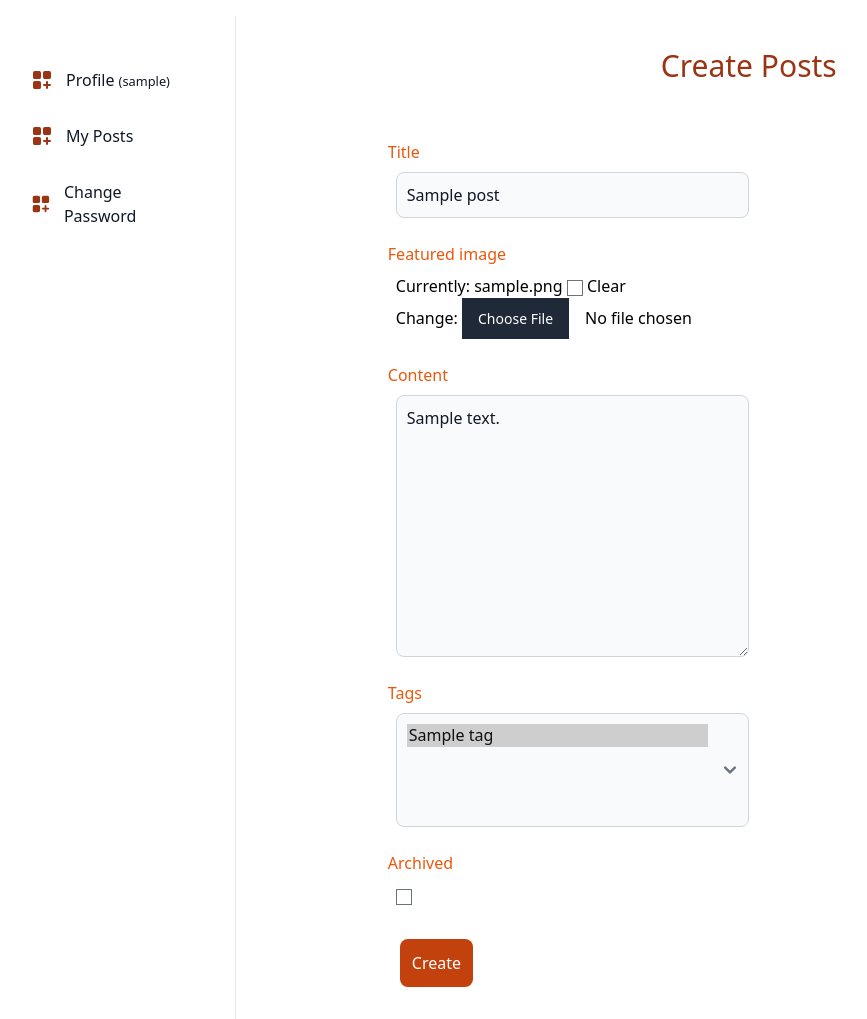
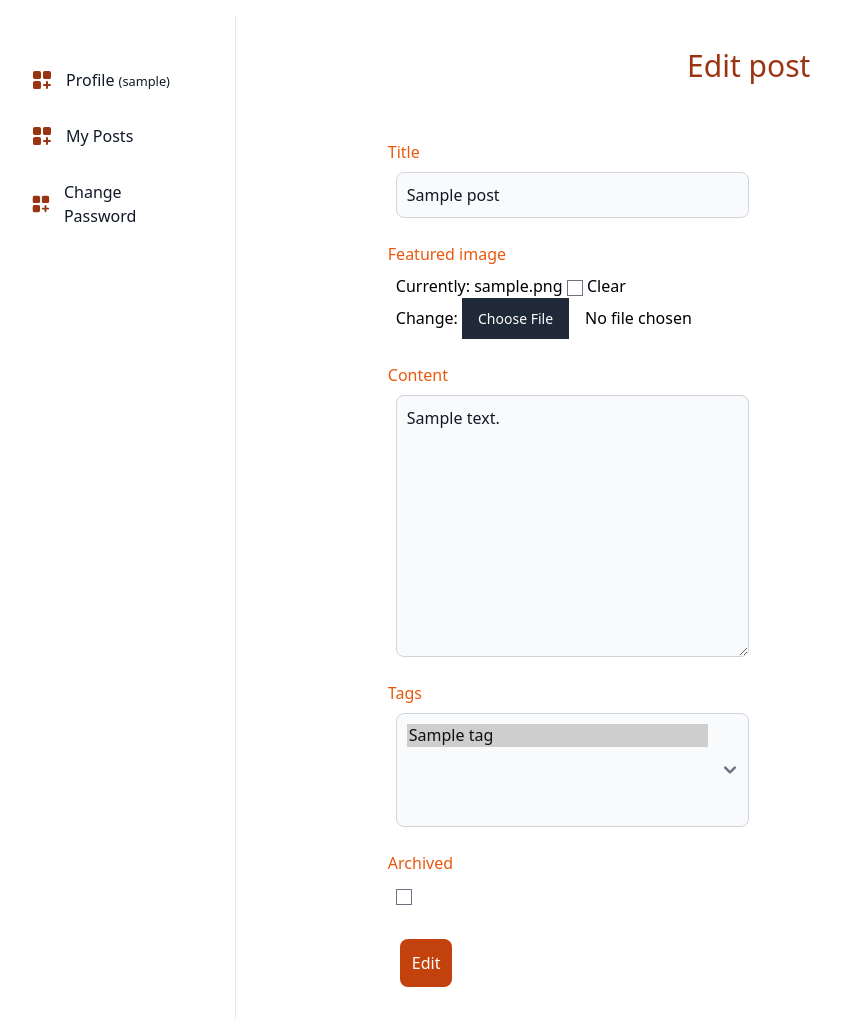
Before and after one commit to farzan-alaei/DjangoTwitter, a Django app: page /posts/edit-post/1/ in a window 1280 px wide. Shown: the part 85-1104 px from the top of the page, without its empty margins (18-885 px from the left). Run offline with Django 5.2, Linux system fonts and the light colour scheme; a user stored in the database is signed in; tables that the repository leaves empty hold one stand-in row (values such as "Sample post"); style sheets or scripts are compiled from the project's sources; some libraries are stand-ins or nearby versions.

Commit message:
fix archived post in user view posts

```diff
--- a/posts/templates/edit_post.html
+++ b/posts/templates/edit_post.html
@@ -8,7 +8,7 @@
         <div class="flex flex-col items-center justify-center px-8 py-8 w-full mx-auto space-y-8">
 
             {% include 'component/messages.html' %}
-            <h1 class="text-3xl text-primary-800">Create Posts</h1>
+            <h1 class="text-3xl text-primary-800">Edit post</h1>
 
             <form class="space-y-4 md:space-y-6 w-3/4" method="post" enctype="multipart/form-data">
                 {% csrf_token %}
@@ -37,7 +37,7 @@
                            for="{{ form.archived.id_for_label }}">{{ form.archived.label }}</label>
                     <div class="m-2">{{ form.archived }}</div>
                 </div>
-                <button class="btn btn-primary text-white p-3 m-3 rounded-lg bg-primary-700" type="submit">Create
+                <button class="btn btn-primary text-white p-3 m-3 rounded-lg bg-primary-700" type="submit">Edit
                 </button>
             </form>
         </div>
--- /dev/null
+++ b/posts/templates/post_detail.html
@@ -0,0 +1 @@
+{% extends "_base.html" %}
--- a/posts/templates/user_posts.html
+++ b/posts/templates/user_posts.html
@@ -14,8 +14,11 @@
             {% else %}
                 {% for post in posts %}
                     <div class="bg-white dark:bg-gray-800 shadow-lg rounded-lg p-6 w-full max-w-3xl">
-                        <h2 class="text-2xl font-bold text-primary-800">{{ post.title }}</h2>
+
+                        <h2 class="text-2xl font-bold text-primary-800">{{ post.title }}
+                            {% if post.archived %}<span class="text-red-500">[Archived]</span>{% endif %}</h2>
                         <p class="text-gray-700 dark:text-gray-300 mt-4">{{ post.content }}</p>
+
 
                         {% if post.featured_image %}
                             <div class="mt-4">
--- a/posts/views.py
+++ b/posts/views.py
@@ -1,7 +1,7 @@
 from django.contrib import messages
 from django.contrib.auth.mixins import LoginRequiredMixin
 from django.urls import reverse_lazy
-from django.views.generic import ListView, CreateView, UpdateView
+from django.views.generic import ListView, CreateView, UpdateView, DetailView
 
 from posts.forms import PostForm
 from posts.models import Post
@@ -19,7 +19,7 @@ class UserPostListView(LoginRequiredMixin, ListView):
     paginate_by = 5
 
     def get_queryset(self):
-        return Post.objects.filter(archived=False, author=self.request.user).order_by(
+        return Post.objects.filter(author=self.request.user).order_by(
             "-created_at"
         )
 
@@ -65,3 +65,13 @@ class EditPostView(LoginRequiredMixin, UpdateView):
         response = super().form_valid(form)
         messages.success(self.request, "پست شما با موفقیت ویرایش شد")
         return response
+
+
+class DetailPostView(LoginRequiredMixin, DetailView):
+    model = Post
+    template_name = "post_detail.html"
+    context_object_name = "post"
+    login_url = "profiles:login"
+
+    def get_queryset(self):
+        return Post.objects.filter(archived=False, author=self.request.user)
--- a/static/src/output.css
+++ b/static/src/output.css
@@ -1147,6 +1147,10 @@ input:checked + .toggle-bg {
   margin: 2rem;
 }
 
+.m-4 {
+  margin: 1rem;
+}
+
 .-mx-1\.5 {
   margin-left: -0.375rem;
   margin-right: -0.375rem;
@@ -1925,6 +1929,11 @@ input:checked + .toggle-bg {
 .text-white {
   --tw-text-opacity: 1;
   color: rgb(255 255 255 / var(--tw-text-opacity));
+}
+
+.text-red-700 {
+  --tw-text-opacity: 1;
+  color: rgb(200 30 30 / var(--tw-text-opacity));
 }
 
 .opacity-0 {
@@ -2186,6 +2195,11 @@ input:checked + .toggle-bg {
   background-color: rgb(234 88 12 / var(--tw-bg-opacity));
 }
 
+.dark\:bg-red-700:is(.dark *) {
+  --tw-bg-opacity: 1;
+  background-color: rgb(200 30 30 / var(--tw-bg-opacity));
+}
+
 .dark\:text-blue-500:is(.dark *) {
   --tw-text-opacity: 1;
   color: rgb(63 131 248 / var(--tw-text-opacity));
```
